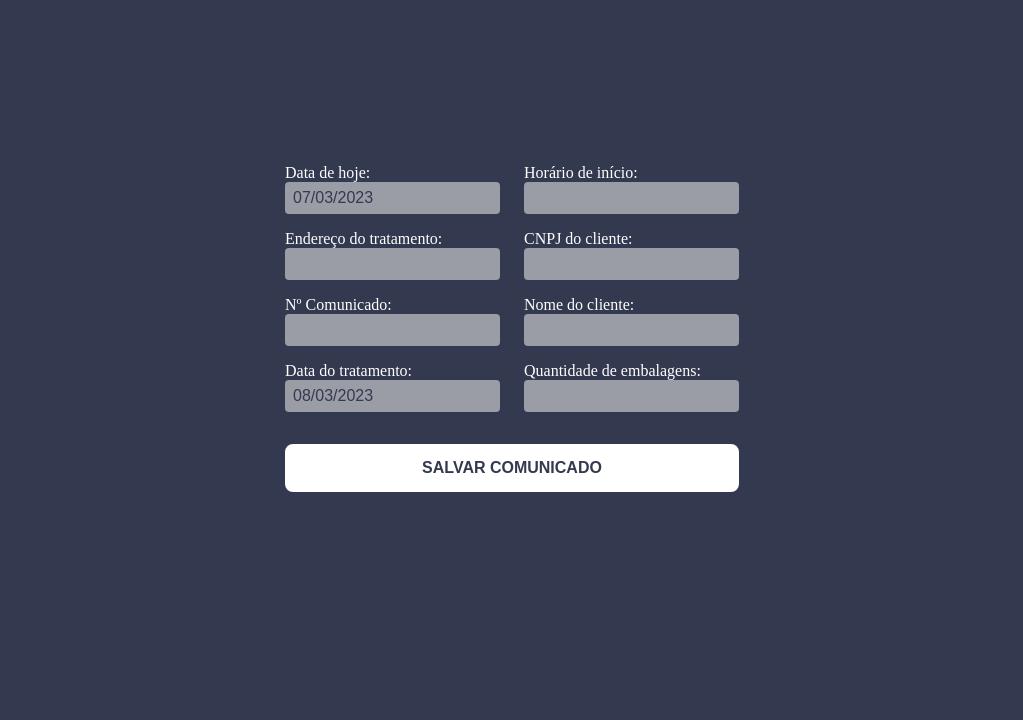
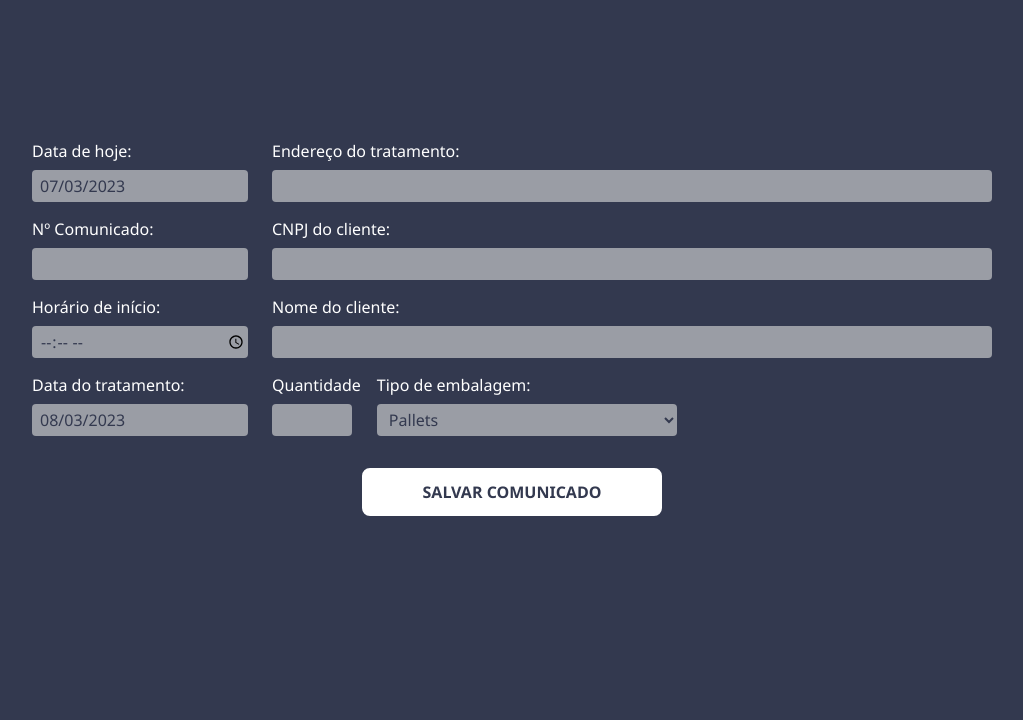
Before and after one commit to christovanqueiroz/Gerador-de-comunicados, a plain HTML site: page index.html in a window 1280 px wide. Shown: the part 80-800 px from the top of the page, without its empty margins (128-1151 px from the left). Drawn offline with Linux system fonts and the light colour scheme.

Commit message:
modified:   index.html    modified:   script.js 	modified:   style.css

```diff
--- a/index.html
+++ b/index.html
@@ -10,6 +10,10 @@
     <script src="script.js" defer></script>
 </head>
 <body>
+    <header>
+        <h1>Gerador de comunicados fitossanitários</h1>
+    </header>
+
     <main>
         <section class="info">
             <article>
@@ -18,14 +22,14 @@
                     <input type="text" name="hoje" id="hoje">
                 </div>
 
-                <div class="endereco"> <!-- Lista de acordo com os cadastrados -->
-                    <legend>Endereço do tratamento:</legend>
-                    <input type="text" name="endereço" id="endereço">
-                </div>
-
                 <div class="numero-comunicado">
                     <legend>Nº Comunicado:</legend>
                     <input type="number" name="comunicado" id="comunicado">
+                </div>
+
+                <div class="hora-tratamento">
+                    <legend>Horário de início:</legend>
+                    <input type="time" name="hora" id="hora">
                 </div>
 
                 <div class="data-tratamento"> <!-- Ja vem digitado com a data de amanhã -->
@@ -35,14 +39,14 @@
             </article>
 
             <article>
-                <div class="hora-tratamento">
-                    <legend>Horário de início:</legend>
-                    <input type="text" name="hora" id="hora">
+                <div class="endereco"> <!-- Lista de acordo com os cadastrados -->
+                    <legend>Endereço do tratamento:</legend>
+                    <input type="text" name="endereço" id="endereço">
                 </div>
 
                 <div class="cnpj"> <!-- Integrar API -->
                     <legend>CNPJ do cliente:</legend>
-                    <input type="text" name="cnpj" id="cnpj" onblur="consultaCNPJ()">
+                    <input type="text" name="cnpj" id="cnpj" oninput="transformaEmNumero()" onchange="consultaCNPJ()">
                 </div>
 
                 <div class="nome-cliente"> <!-- Completa conforme CNPJ API -->
@@ -50,17 +54,29 @@
                     <input type="text" name="cliente" id="cliente">
                 </div>
 
-                <div class="quantidade">
-                    <legend>Quantidade de embalagens:</legend>
-                    <input type="text" name="quantidade" id="quantidade">
+                <div class="quantidade-e-tipo">
+                    <div>
+                        <legend>Quantidade</legend>
+                        <input type="number" name="quantidade" id="quantidade">
+                    </div>
+
+                    <div>
+                        <legend>Tipo de embalagem:</legend>
+                        <select name="tipo" id="tipo">
+                            <option value="pallets">Pallets</option>
+                            <option value="caixas">Caixas</option>
+                            <option value="suportes">Suportes</option>
+                            <option value="madeiraserrada">m³ de madeira serrada para exportação</option>
+                        </select>
+                    </div>
+
                 </div>
             </article>
-
         </section>
 
-        <section class="submit">
+        <section class="salvar">
             <div>
-                <button type="submit">Salvar comunicado</button>
+                <button type="submit" onclick="salvarDados()">Salvar comunicado</button>
             </div>
         </section>
     </main>
--- a/script.js
+++ b/script.js
@@ -17,17 +17,29 @@ let proximoDia = dia + '/' + mes + '/' + ano
 
 dataDoTratamento.value = proximoDia
 
-// Nome do cliente de acordo com CNPJ
-let cnpjDoCliente;
+// CNPJ texto para apenas números
+function transformaEmNumero() {
+    let cnpjDoCliente = document.getElementById('cnpj');
+    cnpjDoCliente.value = cnpjDoCliente.value.replace(/\D/g, '')
+}
+
+// Nome do cliente de acordo com CNPJ digitado
 let url;
 let data;
 let cnpj;
+let nomeDoCliente;
 
 const consultaCNPJ = async() => {
-    cnpjDoCliente = document.getElementById('cnpj').value;
-    url = `https://publica.cnpj.ws/cnpj/${cnpjDoCliente}`;
+    cnpjDoClienteValor = document.getElementById('cnpj').value;
+    url = `https://publica.cnpj.ws/cnpj/${cnpjDoClienteValor}`;
     data = await fetch(url);
     cnpj = await data.json();
-    let nomeDoCliente = document.getElementById('cliente');
-    nomeDoCliente.value = cnpj.razao_social
+    nomeDoCliente = document.getElementById('cliente');
+    nomeDoCliente.value = cnpj.razao_social;
 }
+
+// Salvar dados do comunicado
+
+function salvarDados() {
+    console.log(dataDeHoje.value, dataDoTratamento.value)
+}
--- a/style.css
+++ b/style.css
@@ -3,6 +3,7 @@
     padding: 0;
     box-sizing: border-box;
     color: #FFF;
+    font-family: 'Segoe UI', Tahoma, Geneva, Verdana, sans-serif;
 }
 
 input,
@@ -14,6 +15,7 @@ select {
     color: #33394F;
     border-radius: 4px;
     height: 32px;
+    width: 100%;
     font-size: 1em;
     padding-left: .5em;
 }
@@ -25,16 +27,40 @@ input:focus {
 body {
     background-color: #33394F;
     display: flex;
+    flex-direction: column;
     justify-content: center;
     align-items: center;
     width: 100%;
     height: 100vh;
 }
 
+header {
+    position: absolute;
+    top: 0;
+    font-size: .85em;
+    margin-top: 2em;
+}
+
 main {
     display: flex;
     flex-direction: column;
+    width: 75%;
+    align-items: center;
     gap: 1em;
+}
+
+section {
+    width: 100%;
+    display: flex;
+    justify-content: center;
+}
+
+section article:first-child {
+    width: 30%;
+}
+
+article {
+    width: 100%;
 }
 
 .info {
@@ -46,8 +72,34 @@ main {
     margin: 1em 0;
 }
 
-.submit div button {
+.info article div legend {
+    margin-bottom: .5em;
+}
+
+.quantidade-e-tipo  {
+    display: flex;
+    gap: 1em;
+}
+
+.quantidade-e-tipo div:first-child,
+.quantidade-e-tipo div:last-child {
+    margin: 0;
+}
+
+.quantidade-e-tipo div:last-child {
     width: 100%;
+}
+
+#quantidade {
+    width: 80px;
+}
+
+#tipo {
+    width: 300px;
+}
+
+.salvar div button {
+    width: 300px;
     height: 48px;
     border-radius: 8px;
     padding-left: 0;
@@ -58,6 +110,6 @@ main {
     background-color: #fff;
 }
 
-.submit div button:active {
+.salvar div button:active {
     background-color: #9a9da5;
 }
```
